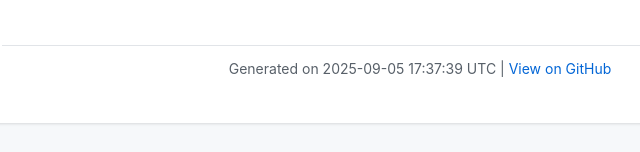
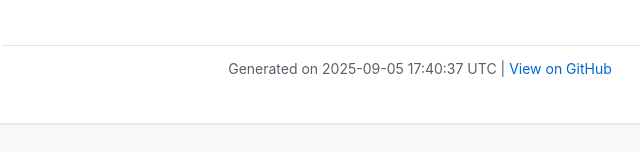
Before and after one commit to aavishay/right-sizer, a plain HTML site: page index.html in a window 1280 px wide. Shown: the part 1268-1420 px from the top of the page, 220-860 px from the left. Drawn offline with Linux system fonts and the light colour scheme.

```diff
--- a/index.html
+++ b/index.html
@@ -110,7 +110,7 @@
 
         <hr style="margin-top: 3rem; border: none; border-top: 1px solid #e1e4e8;">
         <p style="text-align: center; color: #586069; font-size: 14px;">
-            Generated on 2025-09-05 17:37:39 UTC |
+            Generated on 2025-09-05 17:40:37 UTC |
             <a href="https://github.com/aavishay/right-sizer">View on GitHub</a>
         </p>
     </div>
```
Also changed, not shown: 2 other files.
